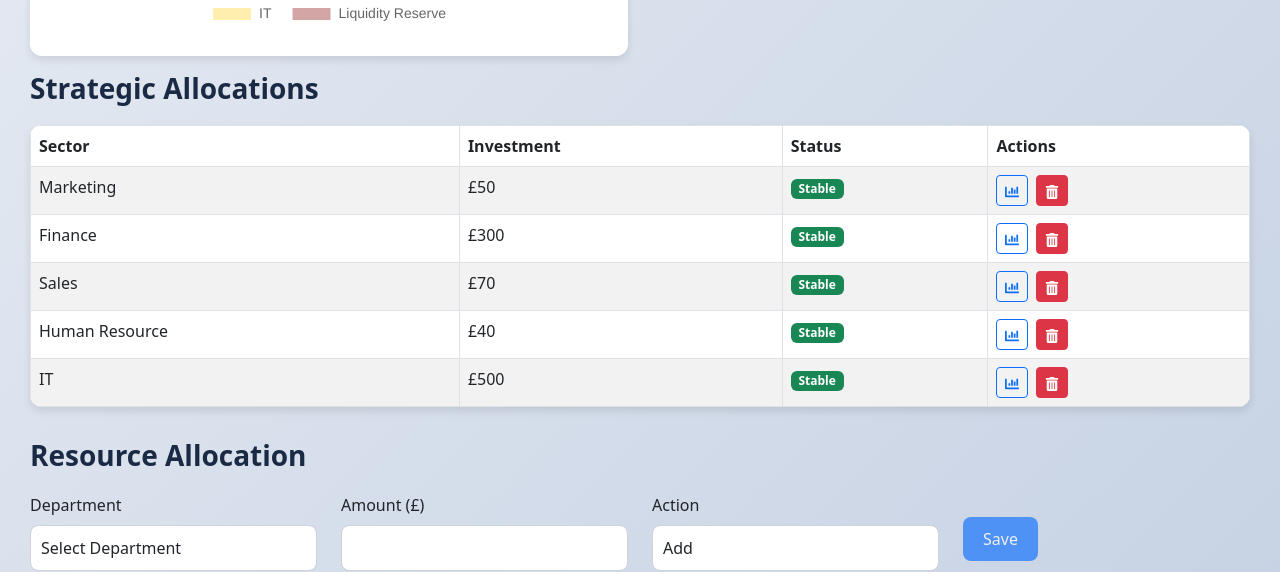
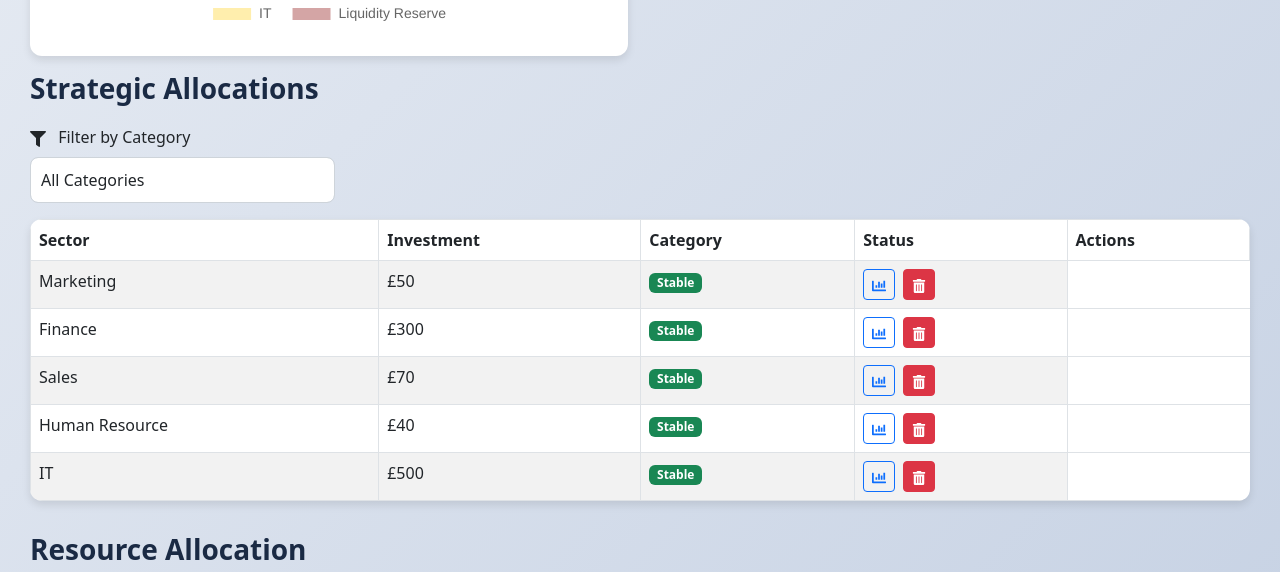
Before and after one commit to jjingofarouk/budgett, a React (Create React App) app: page / in a window 1280 px wide. Shown: the part 1280-1852 px from the top of the page. Built offline with nearby package versions, Linux system fonts and the light colour scheme.

Commit message:
Update ExpenseList.js

```diff
--- a/src/components/ExpenseList.js
+++ b/src/components/ExpenseList.js
@@ -1,33 +1,57 @@
 // components/ExpenseList.js
-import React, { useContext } from 'react';
+import React, { useContext, useState } from 'react';
 import { AppContext } from '../context/AppContext';
 import ExpenseItem from './ExpenseItem';
-import { Table, Badge } from 'react-bootstrap';
+import { Table, Form } from 'react-bootstrap';
+import { FaFilter } from 'react-icons/fa';
 
 const ExpenseList = () => {
     const { expenses } = useContext(AppContext);
+    const [filterCategory, setFilterCategory] = useState('');
+
+    const categories = ['Capital', 'Operational', 'Strategic', 'Emergency'];
+    const filteredExpenses = filterCategory
+        ? expenses.filter(expense => expense.category === filterCategory)
+        : expenses;
 
     return (
+        <div>
+            <Form.Group className="mb-3 w-25">
+                <Form.Label><FaFilter className="me-2" /> Filter by Category</Form.Label>
+                <Form.Control
+                    as="select"
+                    value={filterCategory}
+                    onChange={(e) => setFilterCategory(e.target.value)}
+                >
+                    <option value="">All Categories</option>
+                    {categories.map(cat => (
+                        <option key={cat} value={cat}>{cat}</option>
+                    ))}
+                </Form.Control>
+            </Form.Group>
             <Table striped bordered hover>
                 <thead>
                     <tr>
                         <th>Sector</th>
                         <th>Investment</th>
+                        <th>Category</th>
                         <th>Status</th>
                         <th>Actions</th>
                     </tr>
                 </thead>
                 <tbody>
-                {expenses.map((expense) => (
+                    {filteredExpenses.map((expense) => (
                         <ExpenseItem
                             key={expense.id}
                             id={expense.id}
                             name={expense.name}
                             cost={expense.cost}
+                            category={expense.category}
                         />
                     ))}
                 </tbody>
             </Table>
+        </div>
     );
 };
 
```
Lines whose indentation alone changed are shown as unchanged.
